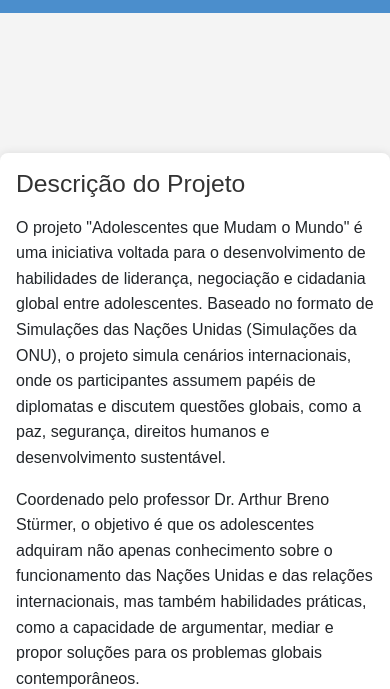
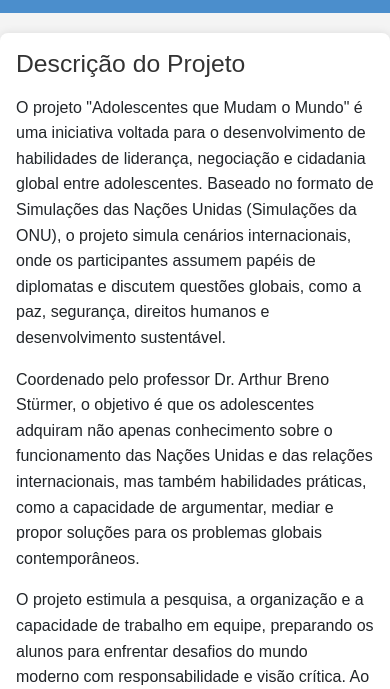
Before and after one commit to BrunoWithoutH/adolescentes-que-mudam-o-mundo, a plain HTML site: page index.html in a window 390 px wide. Shown: the part 163-852 px from the top of the page. Drawn offline with nearby package versions, Linux system fonts and the light colour scheme; a script that the page names is missing.

Commit message:
Update styles.css

```diff
--- a/styles.css
+++ b/styles.css
@@ -101,7 +101,7 @@ section p {
     }
 
     main {
-        margin-top: 140px;
+        margin-top: 20px;
     }
     section {
         padding: 16px;
```
